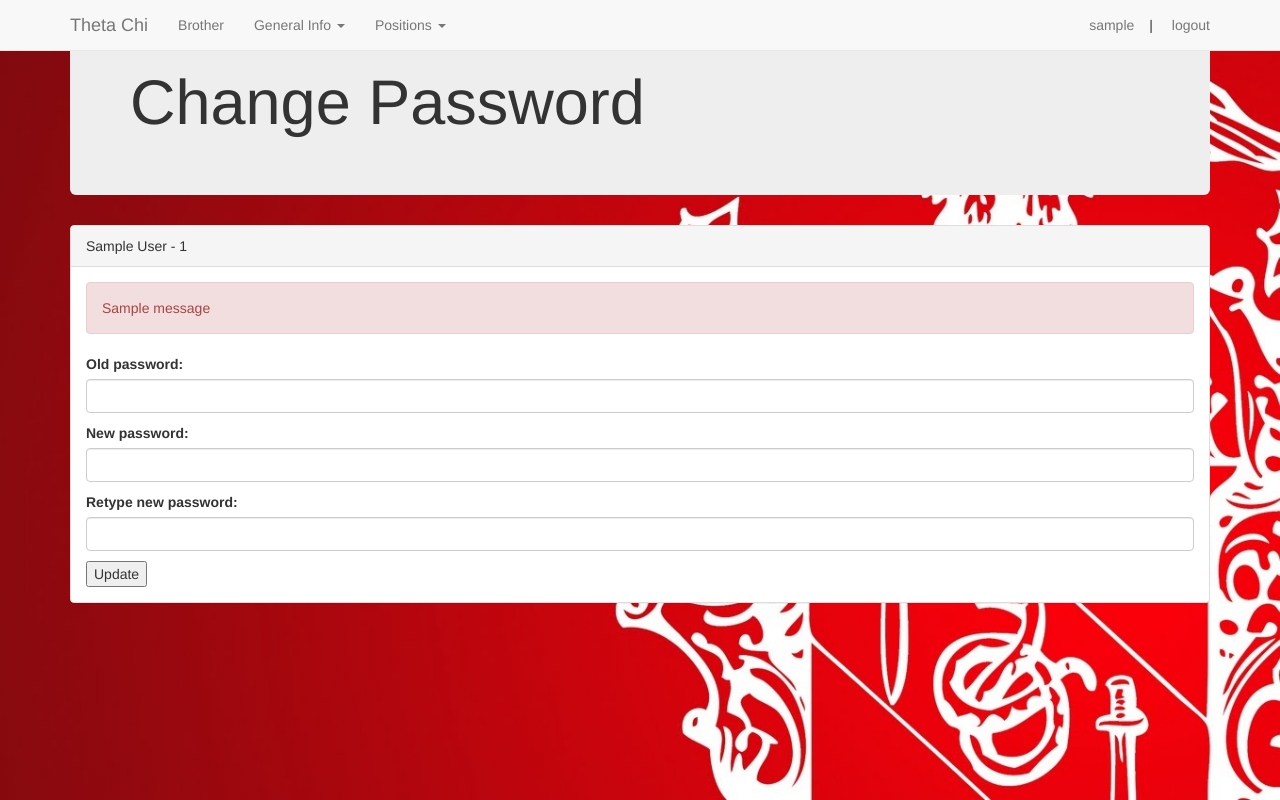
After one commit to DLance96/ox-dashboard, a Django app: page /brother/change-password/ in a window 1280 px wide. The commit adds this page. Run offline with Django 3.2, Linux system fonts and the light colour scheme; a user stored in the database is signed in; tables that the repository leaves empty hold one stand-in row (values such as "Sample post"); one stand-in notice (Sample message) is shown; some libraries are stand-ins or nearby versions.

Commit message:
Add change password functionality to Brother page

```diff
--- a/dashboard/forms.py
+++ b/dashboard/forms.py
@@ -108,3 +108,9 @@ class PnmAttendanceForm(forms.Form):
 class GPAForm(forms.Form):
     cum_GPA = forms.DecimalField(label="", max_digits=5, decimal_places=2)
     past_GPA = forms.DecimalField(label="", max_digits=5, decimal_places=2)
+
+
+class ChangePasswordForm(forms.Form):
+    old_password = forms.CharField(widget=forms.PasswordInput(attrs={'class': 'form-control'}))
+    new_password = forms.CharField(widget=forms.PasswordInput(attrs={'class': 'form-control'}))
+    retype_new_password = forms.CharField(widget=forms.PasswordInput(attrs={'class': 'form-control'}))
--- a/dashboard/urls.py
+++ b/dashboard/urls.py
@@ -8,6 +8,7 @@ urlpatterns = [
     # login views
     url(r'^login/$', views.LoginView.as_view(), name='login'),
     url(r'^logout/$', views.LogoutView.as_view(), name='logout'),
+    url(r'^brother/change-password/$', views.change_password, name="change_password"),
 
     url(r'^$', views.home, name="home"),
 
--- a/dashboard/views.py
+++ b/dashboard/views.py
@@ -32,6 +32,46 @@ class LogoutView(View):
     def get(self, request, *args, **kwargs):
         auth.logout(request)
         return HttpResponseRedirect(reverse('dashboard:home'))
+
+
+def change_password(request):
+    if not request.user.is_authenticated():  # brother auth check
+        messages.error(request, "Cannot change password if you are not logged in")
+        return HttpResponseRedirect(reverse('dashboard:home'))
+    brother = Brother.objects.filter(user=request.user)[0]
+    form = ChangePasswordForm(request.POST or None)
+
+    if request.method == 'POST':
+        if form.is_valid():
+            instance = form.cleaned_data
+            user = auth.authenticate(
+                username=request.user.username,
+                password=instance['old_password']
+            )
+            if user is not None:
+                if instance['new_password'] == instance['retype_new_password']:
+                    if instance['new_password'] == instance['old_password']:
+                        messages.error(request, "Old password and new password cannot match")
+                        return HttpResponseRedirect(reverse('dashboard:change_password'))
+                    else:
+                        user.set_password(instance['new_password'])
+                        user.save()
+                        user = auth.authenticate(
+                            username=request.user.username,
+                            password=instance['new_password']
+                        )
+                        auth.login(request, user)
+                        return HttpResponseRedirect(reverse('dashboard:brother'))
+                else:
+                    messages.error(request, "New password did not match")
+                    return HttpResponseRedirect(reverse('dashboard:change_password'))
+
+    context = {
+        'brother': brother,
+        'form': form,
+    }
+
+    return render(request, "change-password.html", context)
 
 
 def home(request):
@@ -91,7 +131,7 @@ def event_list(request):
 def brother_view(request):
     """ Renders the brother page of current user showing all standard brother information """
     if not request.user.is_authenticated():  # brother auth check
-        messages.error(request, "Brother not logged in before viewing brother portal")
+        messages.error(request, "Brother needs to be logged in before viewing brother portal")
         return HttpResponseRedirect(reverse('dashboard:home'))
     brother = Brother.objects.filter(user=request.user)[0]
     chapter_events = ChapterEvent.objects.filter(semester=utils.get_semester()).order_by("date")
--- a/templates/brother.html
+++ b/templates/brother.html
@@ -82,6 +82,8 @@
                     </table>
                     <a class="btn btn-default" href={% url 'dashboard:brother_edit' brother.id %} role="button">Edit
                         information</a>
+                    <a class="btn btn-default" href={% url 'dashboard:change_password' %} role="button">Change
+                        Password</a>
                 </div>
                 <div class="col-lg-2"></div>
             </div>
--- /dev/null
+++ b/templates/change-password.html
@@ -0,0 +1,26 @@
+{% extends "base.html" %}
+
+{% block content %}
+    <div class="jumbotron">
+        <h1>Change Password</h1>
+    </div>
+    <div class="panel panel-default">
+        <div class="panel-heading">{{ brother }} - {{ brother.case_ID }}</div>
+        <div class="panel-body">
+            {% if messages %}
+                {% for message in messages %}
+                    <div class="alert alert-danger">
+                        {{ message|safe }}
+                    </div>
+                {% endfor %}
+            {% endif %}
+            <form action="" method="post">
+                {% csrf_token %}
+                {{ form.as_p }}
+                <input type="submit" value="Update"/>
+            </form>
+        </div>
+    </div>
+    </form>
+
+{% endblock %}
```
Also changed, not shown: dashboard/migrations/0046_auto_20160729_1541.py (added).
